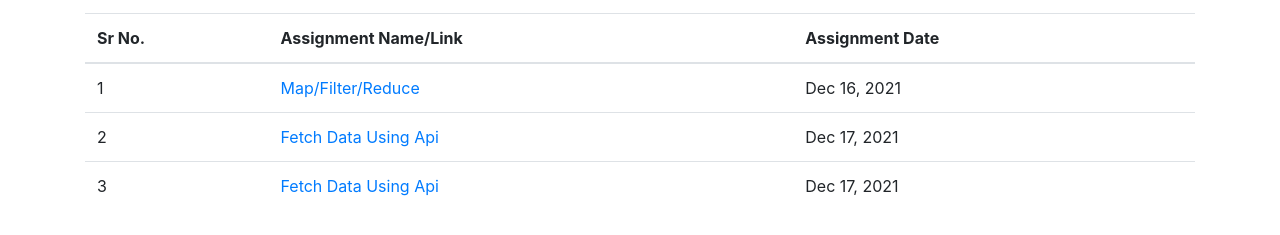
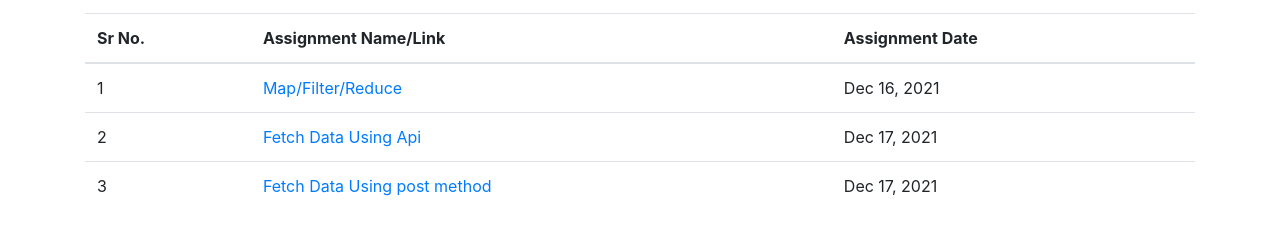
Before and after one commit to Deshmukh2151/React-Js-Assignment, a plain HTML site: page index.html in a window 1280 px wide. Shown: the part 83-318 px from the top of the page. Drawn offline with nearby package versions, Linux system fonts and the light colour scheme; a script that the page names is missing.

Commit message:
3rd assignment name change

```diff
--- a/index.html
+++ b/index.html
@@ -39,7 +39,7 @@
                         </tr>
                         <tr>
                           <td>3</td>
-                          <td><a href="./3 Assignment fatch by post method/index.html">Fetch Data Using Api</a></td>
+                          <td><a href="./3 Assignment fatch by post method/index.html">Fetch Data Using post method</a></td>
                           <td>Dec 17, 2021 </td>
                       </tr>
                     </tbody>
```
